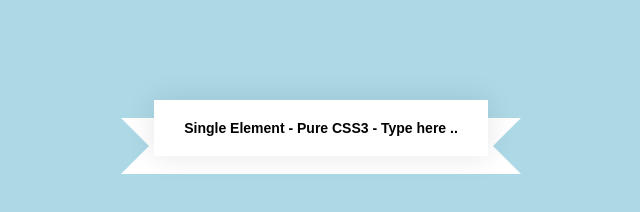
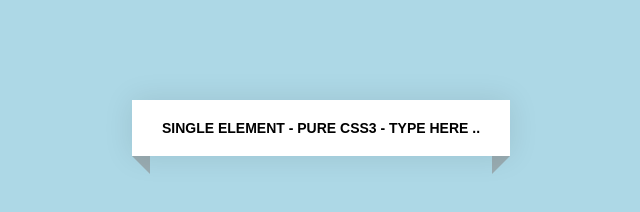
Before and after one commit to BritishPandaChick/double-fold-ribbon, a plain HTML site: page index.html in a window 1280 px wide. Shown: the whole page, without its empty margins (319-959 px from the left). Drawn offline with Linux system fonts and the light colour scheme.

Commit message:
Add link to PrefixFree to index.html file. Add CSS styles for h1, h1:before, and h1:after

```diff
--- a/css/style.css
+++ b/css/style.css
@@ -19,8 +19,12 @@ h1 {
   outline: none;
   padding: 14px 30px;
   position: relative;
+  text-transform: uppercase;
   /* A little shadow for 3d effect */
-  box-shadow: 0 0 30px 0 rgba(0, 0, 0, 0.1);
+  /* Another shadow to negate some aspects of the :after element to complete the effect. This drops a shrinked shadow over the :after element with the same color like that of the background. The shadow is shrinked by the same offset amount = 18. And it is moved down by twice the offest amount to cover the entire height of the :after element */
+  box-shadow:
+    0 0 30px 0 rgba(0, 0, 0, 0.1),
+    0 36px 0 -18px lightblue;
 }
 
 /* The ribbon ends */
@@ -30,8 +34,7 @@ h1:before {
   top: 18px;
   left: -10%;
   z-index: -1;
-  background: white;
-  width: 120%;
+  width: 130%;
   /* Use triangle logic - 2 sided borders and 0 height. That will create negative triangles on the left and right */
   height: 0;
   border: 28px solid transparent;
@@ -39,6 +42,47 @@ h1:before {
   border-right-color: lightblue;
 }
 
+/* After pseudo element will negate bottom part of the ribbon completing the effect */
+h1:after {
+  content: '';
+  width: 100%;
+  height: 0;
+  position: absolute;
+  top: 100%;
+  left: 0;
+  z-index: -1;
+  /* Height of the top border is same as width of the left/right borders for the smoothest effect. The height of the top border is also the same as the offset the :before element has from the top */
+  border-top: 18px solid #99acb2;
+  border-left: 18px solid transparent;
+  border-right: 18px solid transparent;
+}
+
+h1, h1:before {
+  /* Some cool multi-background - we will use a combination of 4 backgrounds to create a cool effect */
+  background-image:
+    /* 2 grey borders */
+    linear-gradient(
+      transparent 8%,
+      rgba(0, 0, 0, 0.1) 8%,
+    ),
+    /* white gloss gradient */
+    linear-gradient(
+      rgba(255, 255, 255, 0.75),
+      rgba(255, 255, 255, 0)
+    ),
+    /* thin stripes */
+    linear-gradient(
+      45deg,
+      transparent 40%,
+      rgba(0, 0, 0, 0.2) 40%,
+      rgba(0, 0, 0, 0.2) 60%,
+      transparent 60%
+    ),
+    /* white base */
+    linear-gradient(white, white); /* white base */
+    background-size: cover, 4px 4px, cover;
+}
+
 h1, h1:before, h1:after {
   box-sizing: border-box;
 }
--- a/index.html
+++ b/index.html
@@ -6,5 +6,11 @@
 </head>
 <body>
   <h1 contenteditable>Single Element - Pure CSS3 - Type here ..</h1>
+
+  <!-- PrefixFree to deal with vendor prefixes -->
+  <script src="http://thecodeplayer.com/uploads/js/prefixfree-1.0.7.js" type="text/javascript"></script>
+  <!-- You can download it from http://leaverou.github.com/prefixfree/
+The demo still stays pure CSS3 :) You can manually write CSS for all browsers too.
+-->
 </body>
 </html>
```
